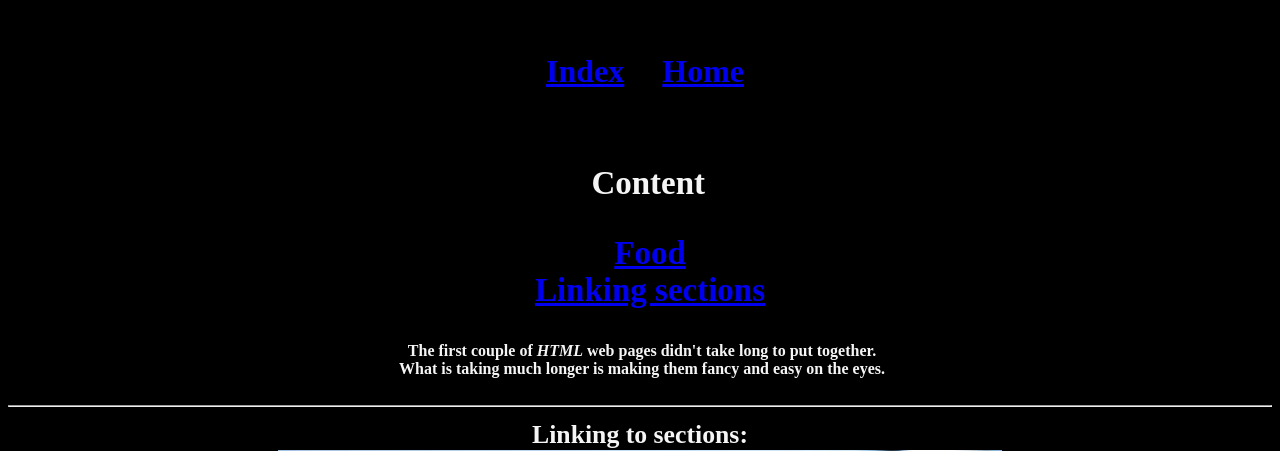
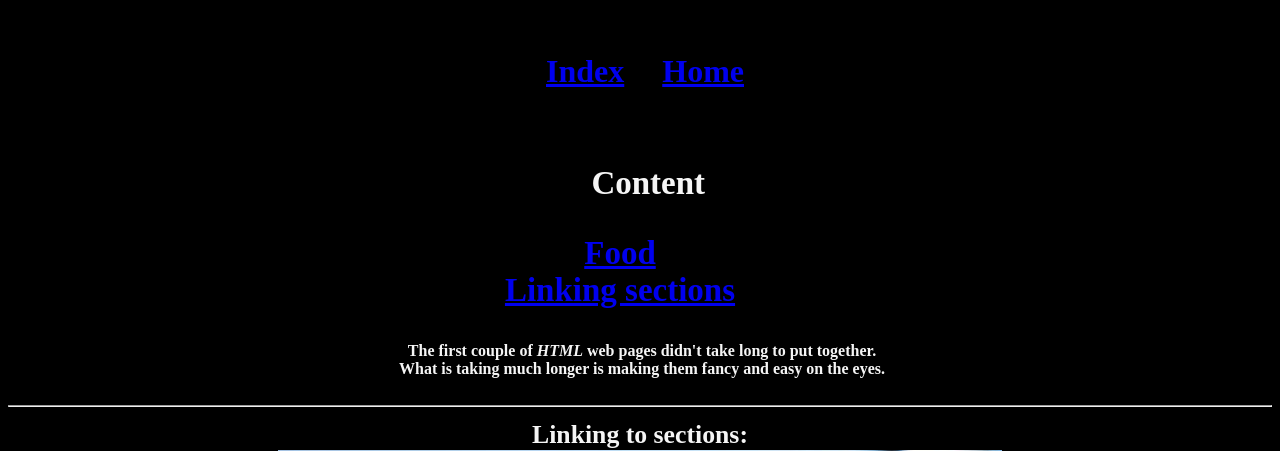
Before and after one commit to BurntToast01/Landing-page, a Flask app: page /page1 in a window 1280 px wide. Shown: the part 383-834 px from the top of the page. Run offline with Flask 2, Linux system fonts and the light colour scheme.

Commit message:
changes to css

```diff
--- a/static/main.css
+++ b/static/main.css
@@ -50,8 +50,18 @@ html{
     margin-left:30px
 
 }
-.content_links{
-margin-left:-60px;}
+.content_links ul{
+margin-left:-60px;
+color:lightgray;
+}
+
+.content_links ul:visted{
+color:lightgray;
+}
+
+.content_links ul:hover, content_links ul:active{
+color:#eee}
+
 
 #myBtn {
   display: none;
```
